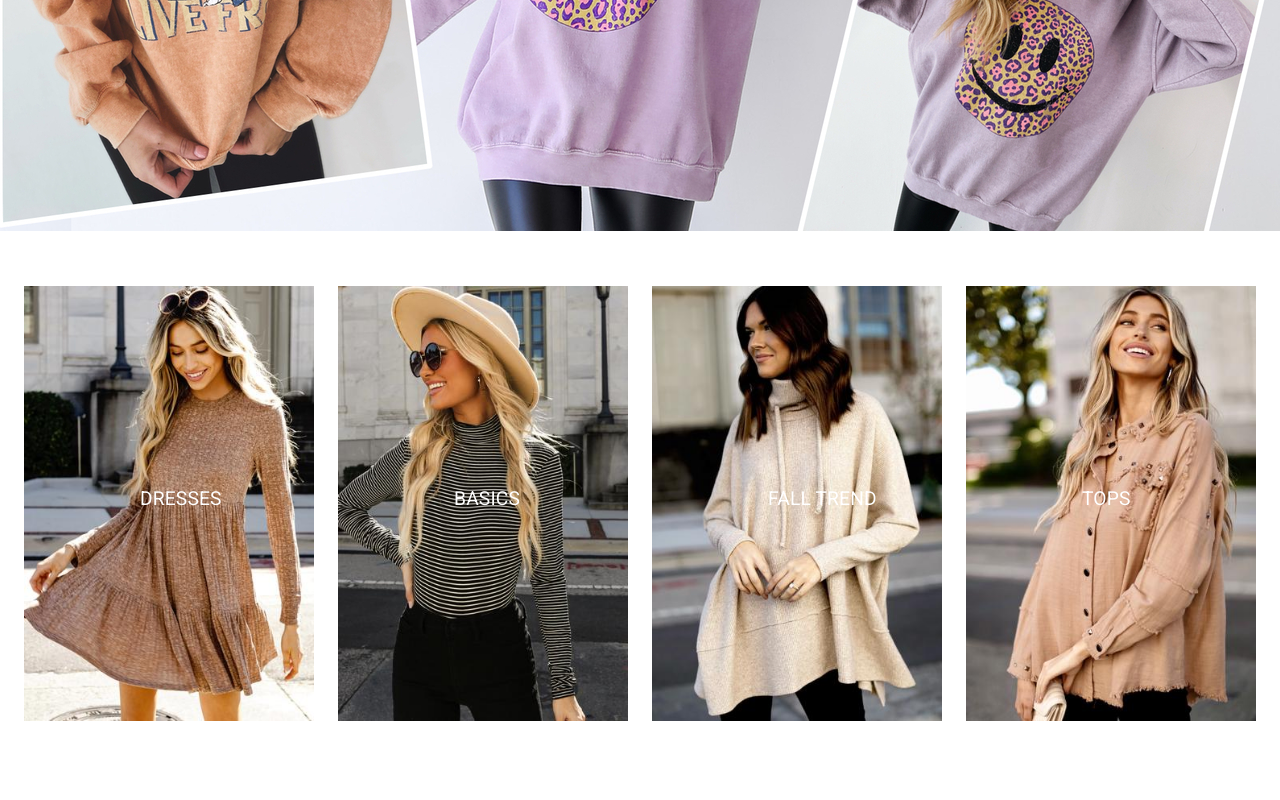
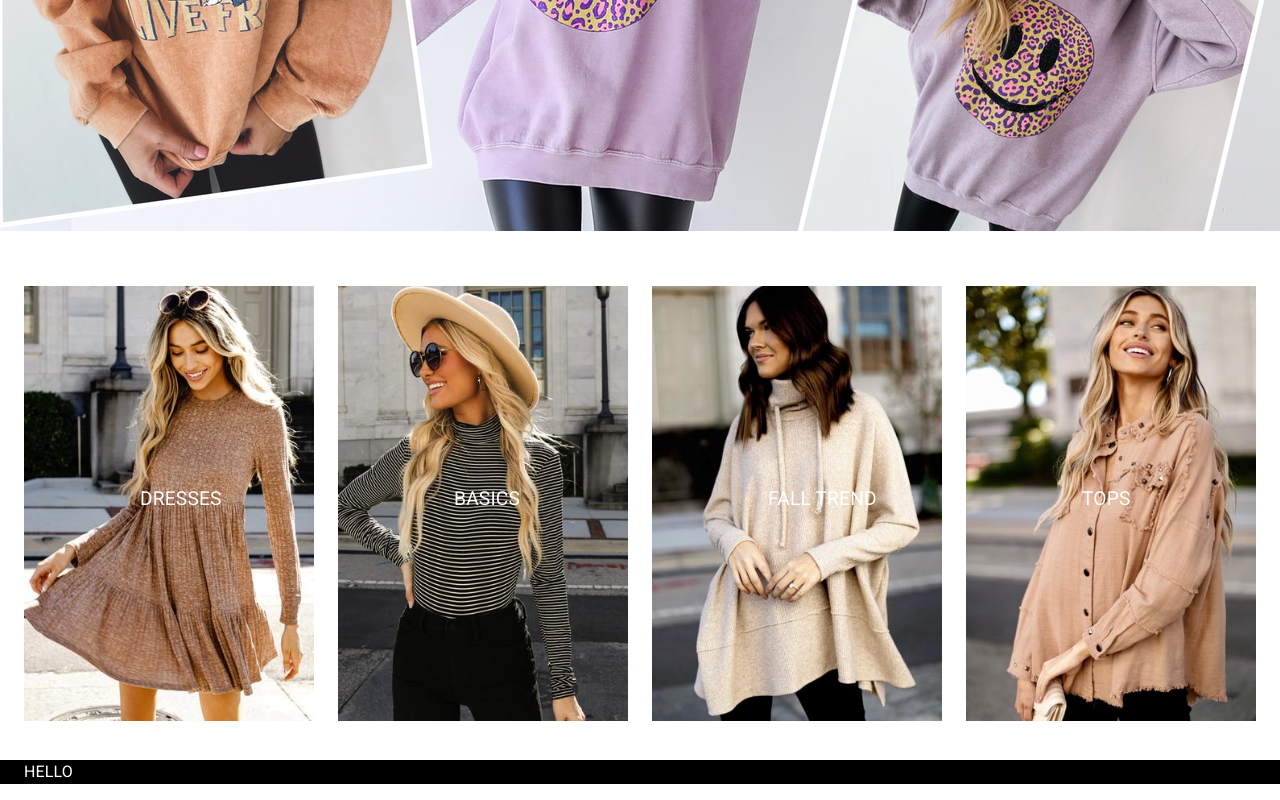
Before and after one commit to trieuminh98/dress-up-shop, a React (Create React App) app in the folder client/: page / in a window 1280 px wide. Shown: the part 623-1423 px from the top of the page. Before the commit the page ends 1383 px from the top, so only its background shows below. Built offline with nearby package versions, Linux system fonts and the light colour scheme.

Commit message:
Add footer

```diff
--- a/client/src/App.tsx
+++ b/client/src/App.tsx
@@ -1,4 +1,4 @@
-import CustomizedBreadcrumbs from 'providers/breadscrum';
+import Footer from 'pages/commonPage/footer';
 import React from 'react';
 import './App.css';
 import Header from './pages/commonPage/header';
@@ -9,6 +9,7 @@ function App() {
     <div>
       <Header />
       <RenderRoutes routes={ROUTES} />
+      <Footer />
     </div>
   );
 }
--- /dev/null
+++ b/client/src/pages/commonPage/footer/index.tsx
@@ -0,0 +1,18 @@
+import { Box, Container } from '@mui/material';
+import styles from './styles';
+import React from 'react';
+
+function Footer(props: any) {
+  const { container } = styles;
+  return (
+    <Box sx={{ background: 'black' }}>
+      <Container maxWidth='xl' sx={container}>
+        <Box component='p'>
+            Hello
+        </Box>
+      </Container>
+    </Box>
+  );
+}
+
+export default Footer;
--- /dev/null
+++ b/client/src/pages/commonPage/footer/styles.tsx
@@ -0,0 +1,10 @@
+const styles = {
+  container: {
+    color: '#fff',
+    fontSize: '16px',
+    fontWeight: 400,
+    textTransform: 'uppercase',
+  },
+} as const;
+
+export default styles;
```
Also changed, not shown: client/src/assets/images/dress-up-logo-footer.png (added), 1 other file (tests, documents, lock files or other folders).
